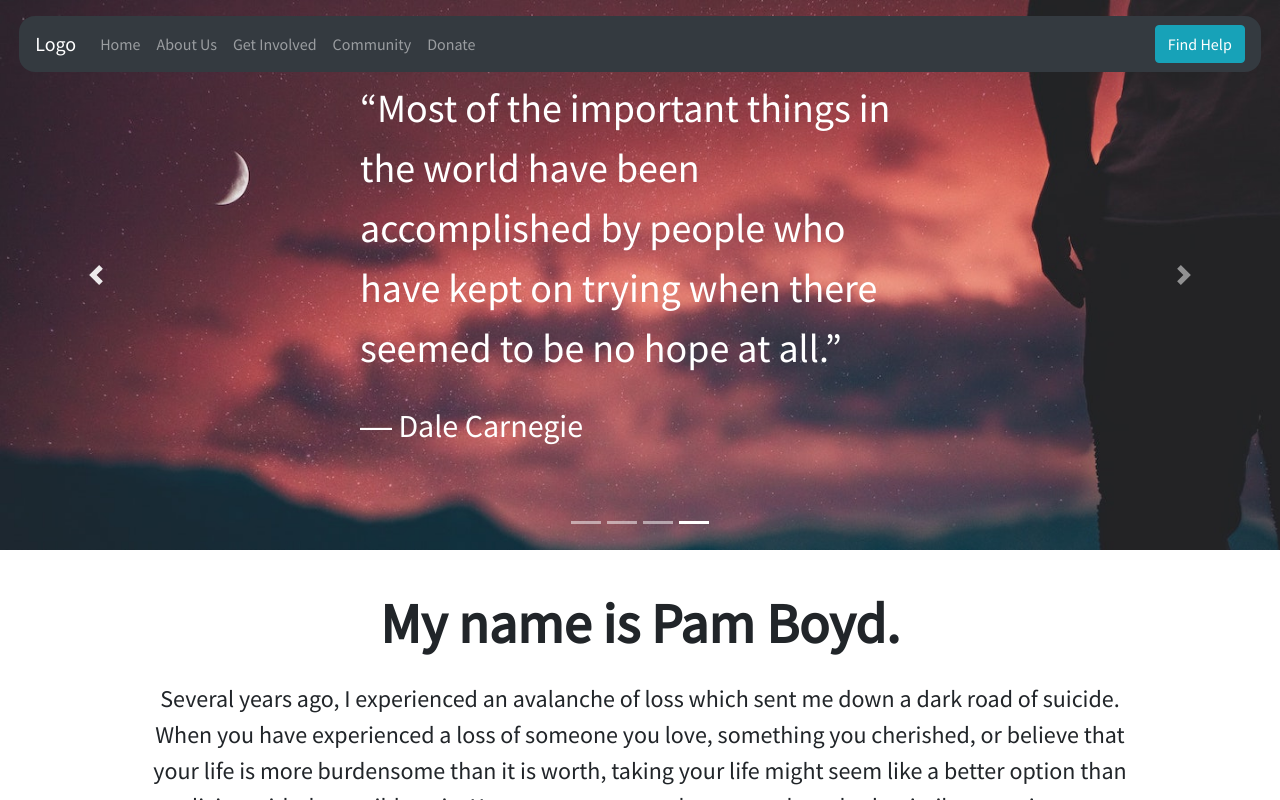
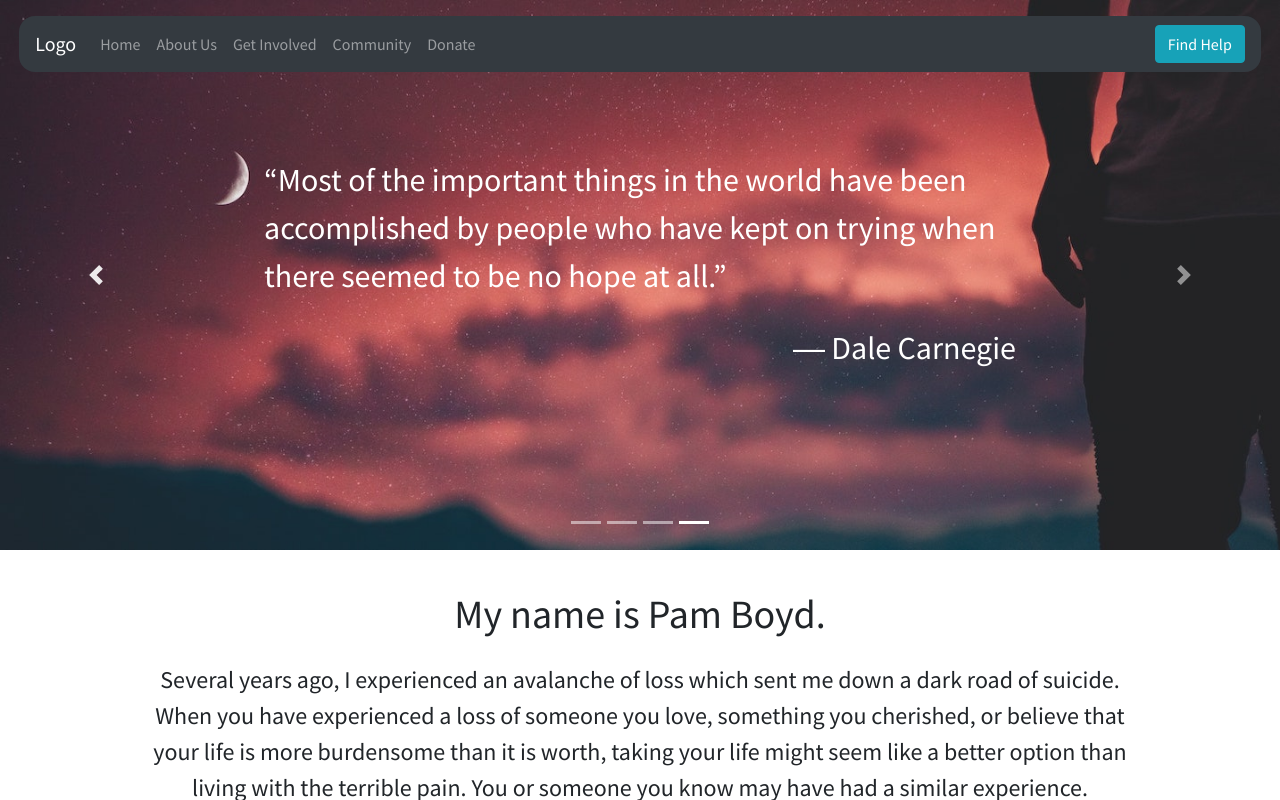
Before and after one commit to dchovanetz/GiveALife, a React (Create React App) app in the folder client/: page / in a window 1280 px wide. Both pictures are taken after a click on the button "Previous". Shown: the top 800 px of the page. Built offline with nearby package versions, Linux system fonts and the light colour scheme.

Commit message:
still working

```diff
--- a/client/src/App.css
+++ b/client/src/App.css
@@ -21,10 +21,10 @@ p {
   font-size: 1.5rem;
 }
 
-h1{
+/* h1{
   font-size: 3.5rem;
   font-weight: bold;
-}
+} */
 
 h2{
   font-size: 2.5rem;
@@ -124,7 +124,7 @@ p {
 }
 
 .carousel-title{
-  font-size: 5rem;
+  font-size: 4rem;
   font-weight: 750;
   letter-spacing: 0.05em;
   padding: 2rem;
@@ -136,28 +136,22 @@ p {
   position: absolute;
   top: 48%;
   left: 50%;
+  width: 65%;
   transform: translate(-50%, -50%);
 }
 
-.centered {
-  position: absolute;
-  top: 48%;
-  left: 50%;
-  transform: translate(-50%, -50%);
-}
-
-.carousel-subtext{
+/* .carousel-subtext{
   font-size: 2rem;
   color: white;
-}
+} */
 
 .carousel-quote{
   font-size: 4rem;
   color: white;
 }
 
-.carousel-text{
-  font-size: 2.5rem;
+.carousel-text {
+  font-size: 2rem;
   color: white;
 }
 
--- a/client/src/components/home/BodyCard.js
+++ b/client/src/components/home/BodyCard.js
@@ -17,11 +17,11 @@ function BodyCard(){
 </div>
 
 
-{/*  <div className="container mx-auto py-2"  >
+ <div className="container mx-auto py-2"  >
  <video className="mx-auto" width="320" height="540" controls>
  <source src="../../assets/VID_20200515_112539.mp4" type="video/mp4"/>
  </video>
-</div>   */}
+</div>
 </div>
     )
 }
--- a/client/src/components/home/Carousel.js
+++ b/client/src/components/home/Carousel.js
@@ -35,7 +35,7 @@ x    </div>
       <div className="carousel-centered">
     <p className="carousel-text">"The best way to find yourself is to
       lose yourself in the service of others."</p>
-    <p className="carousel-subtext">- Mahatma Gandhi </p>
+    <p className="carousel-text d-flex justify-content-end">- Mahatma Gandhi </p>
     </div>
   </Carousel.Item>
 
@@ -46,9 +46,9 @@ x    </div>
       src={third}
       alt="Sneakers in the sand"
     />
-<div className="carousel-centered carousel-text">
-    <p><b>If you are asking the question: </b> Would it be better if I wasn’t here?</p>
-      <p><b>The answer is: </b> No one can take your place. People you haven’t met yet or who are not even born need you. </p>
+<div className="carousel-centered">
+    <p className="carousel-text"><b>If you are asking the question: </b> Would it be better if I wasn’t here?</p>
+      <p className="carousel-text"><b>The answer is: </b> No one can take your place. People you haven’t met yet or who are not even born need you. </p>
     </div>
   </Carousel.Item>
 
@@ -62,7 +62,7 @@ x    </div>
     />
     <div className="carousel-centered">
     <p className="carousel-text">“Most of the important things in the world have been accomplished by people who have kept on trying when there seemed to be no hope at all.”</p>
-      <p className="carousel-subtext">― Dale Carnegie </p>
+      <p className="carousel-text d-flex justify-content-end">― Dale Carnegie </p>
     </div>
   </Carousel.Item>
 
--- a/client/src/components/home/ContactForm.js
+++ b/client/src/components/home/ContactForm.js
@@ -10,6 +10,7 @@ export default function ContactUs() {
   function sendEmail(e) {
     e.preventDefault();
 
+    //arguments('serviceId', 'templateId", 'userID')
     emailjs.sendForm('gmail', 'template_3v8s4zn', e.target, 'user_yomr6EhHGuD4HFwjIEobr')
       .then((result) => {
           console.log(result.text);
```
